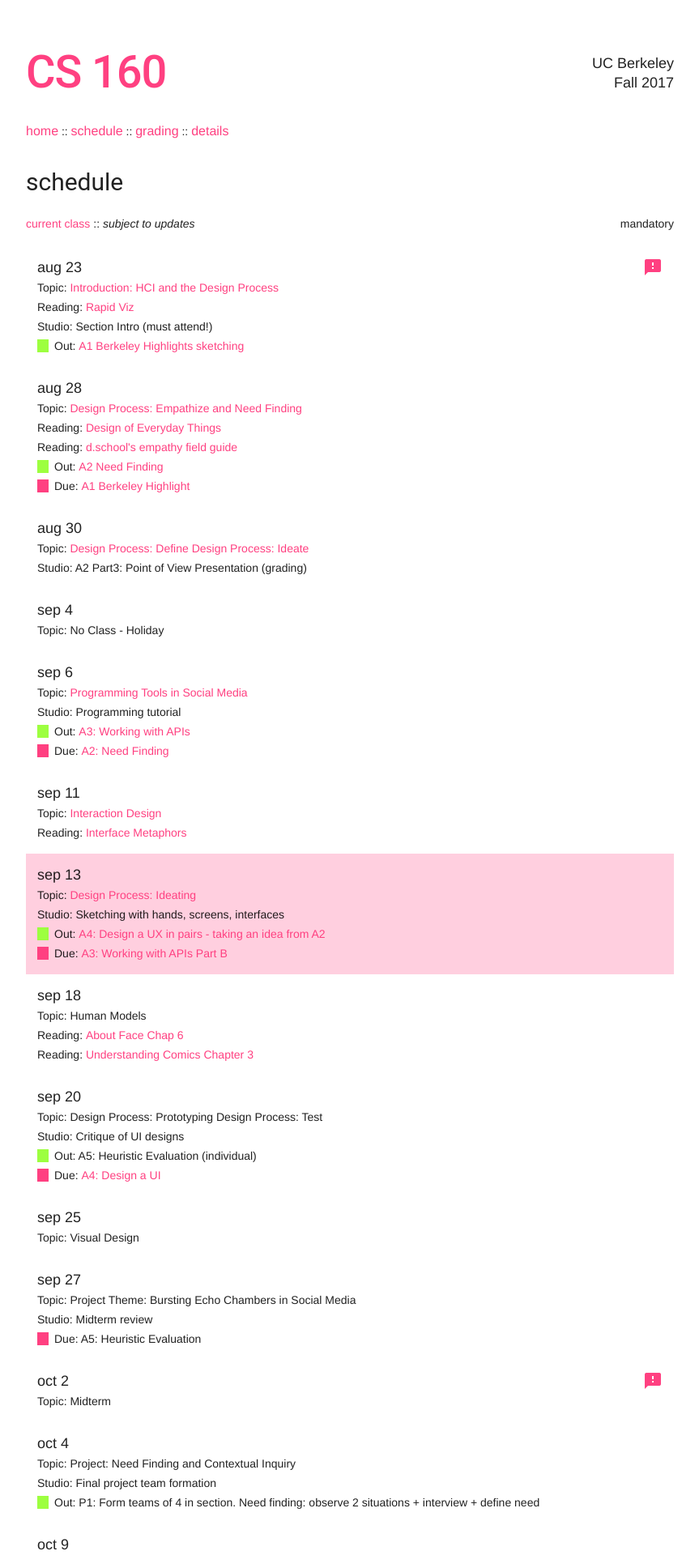
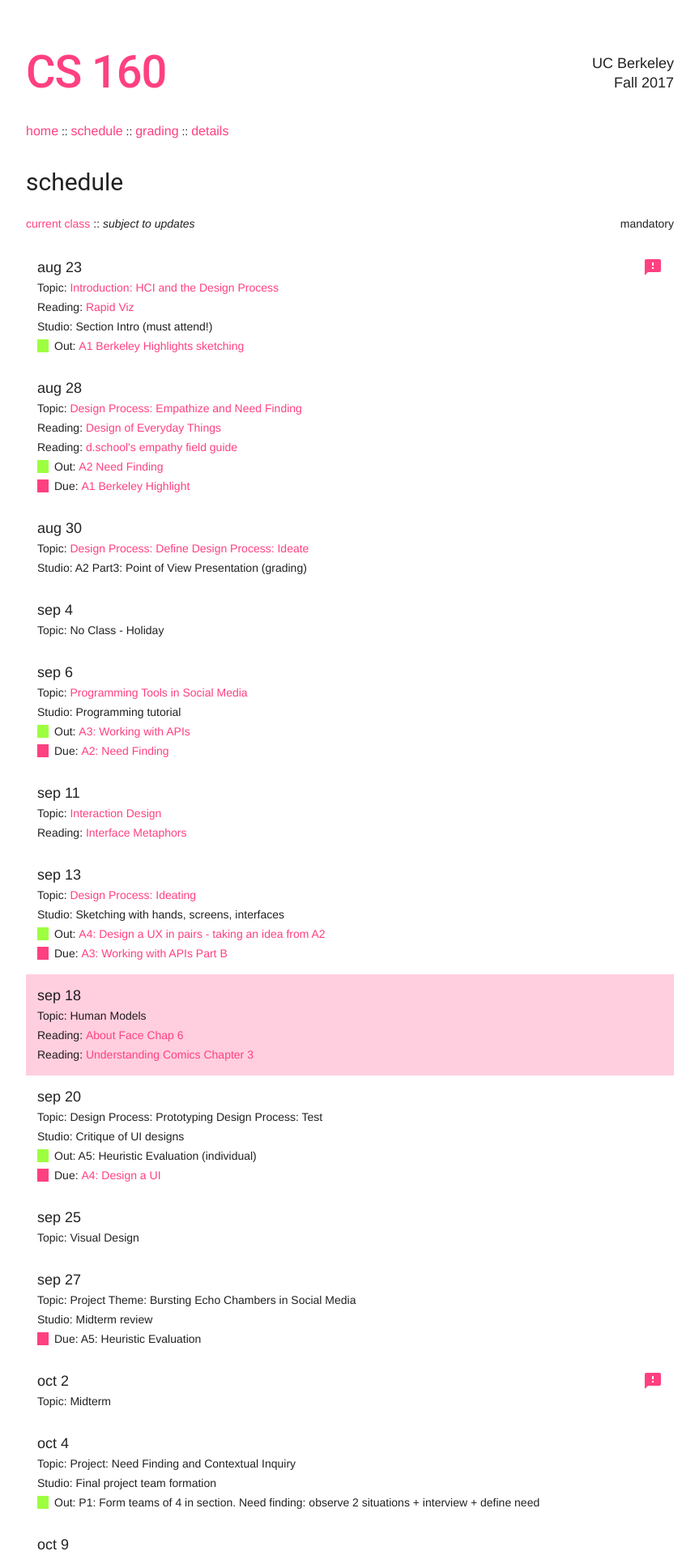
Before and after one commit to cs160-berkeley/website, a Jekyll site: the page built from schedule.md, in a window 1280 px wide. Shown: the top 1920 px of the page at 81% size, without its empty margins (208-1071 px from the left). Built offline with Jekyll 4.4.1, drawn with Linux system fonts in a browser that asks for light colours.

```diff
--- a/_data/CS160Schedule.csv
+++ b/_data/CS160Schedule.csv
@@ -60,7 +60,7 @@ Break
 Social effects, social leveraging, tagging
 Crowd source work
 Agents, AI
-",T,,https://docs.google.com/presentation/d/1sllyn0WwWFzvQV28OpuoLbNd0XzmiwBhN9y68H6SdVw/edit?usp=sharing,,"A4: Design a UX in pairs - taking an idea from A2,https://docs.google.com/document/d/16RtvHeEAE6rSG9Z4piGjPchPWn86Bz8P9n1TXJ4sZRU/","A3: Working with APIs Part B,https://drive.google.com/open?id=1zmvlGO5PD1oi0q1kFFE6l0wZOqwDeVw71w-t0LrFmIw
+",,,https://docs.google.com/presentation/d/1sllyn0WwWFzvQV28OpuoLbNd0XzmiwBhN9y68H6SdVw/edit?usp=sharing,,"A4: Design a UX in pairs - taking an idea from A2,https://docs.google.com/document/d/16RtvHeEAE6rSG9Z4piGjPchPWn86Bz8P9n1TXJ4sZRU/","A3: Working with APIs Part B,https://drive.google.com/open?id=1zmvlGO5PD1oi0q1kFFE6l0wZOqwDeVw71w-t0LrFmIw
 ","Sketching with hands, screens, interfaces","Sketching with hands, screens, interfaces","Working-through-task-centered-design
 "
 5M,18-Sep,Human Models,"Human Models (Eric's slides 16-08)
@@ -69,7 +69,7 @@ Fitts' Law--in class exercise of Fitts' Law
 Fitts' exercise
 Break
 GOMS
-Hick's Law of choice",,,,"About Face Chap 6,https://drive.google.com/open?id=0Bw5c_JsRiheEMUFaOERvV3hKZm8
+Hick's Law of choice",T,,,"About Face Chap 6,https://drive.google.com/open?id=0Bw5c_JsRiheEMUFaOERvV3hKZm8
 Understanding Comics Chapter 3,https://drive.google.com/open?id=0Bw5c_JsRiheEby1YNGFiUGRXa1E",,,,,"The Model Human Processor,https://drive.google.com/open?id=0Bw5c_JsRiheEOWtTMGtsMVdaSk0"
 5W,20-Sep,"Design Process: Prototyping
 Design Process: Test","Design Process: Prototyping
--- a/_data/schedule.yaml
+++ b/_data/schedule.yaml
@@ -120,7 +120,6 @@
     Social effects, social leveraging, tagging
     Crowd source work
     Agents, AI
-  Active: T
   Slides: https://docs.google.com/presentation/d/1sllyn0WwWFzvQV28OpuoLbNd0XzmiwBhN9y68H6SdVw/edit?usp=sharing
   Assign:
     name: 'A4: Design a UX in pairs - taking an idea from A2'
@@ -142,6 +141,7 @@
     Break
     GOMS
     Hick's Law of choice
+  Active: T
   Reading:
   - name: About Face Chap 6
     link: https://drive.google.com/open?id=0Bw5c_JsRiheEMUFaOERvV3hKZm8
```
